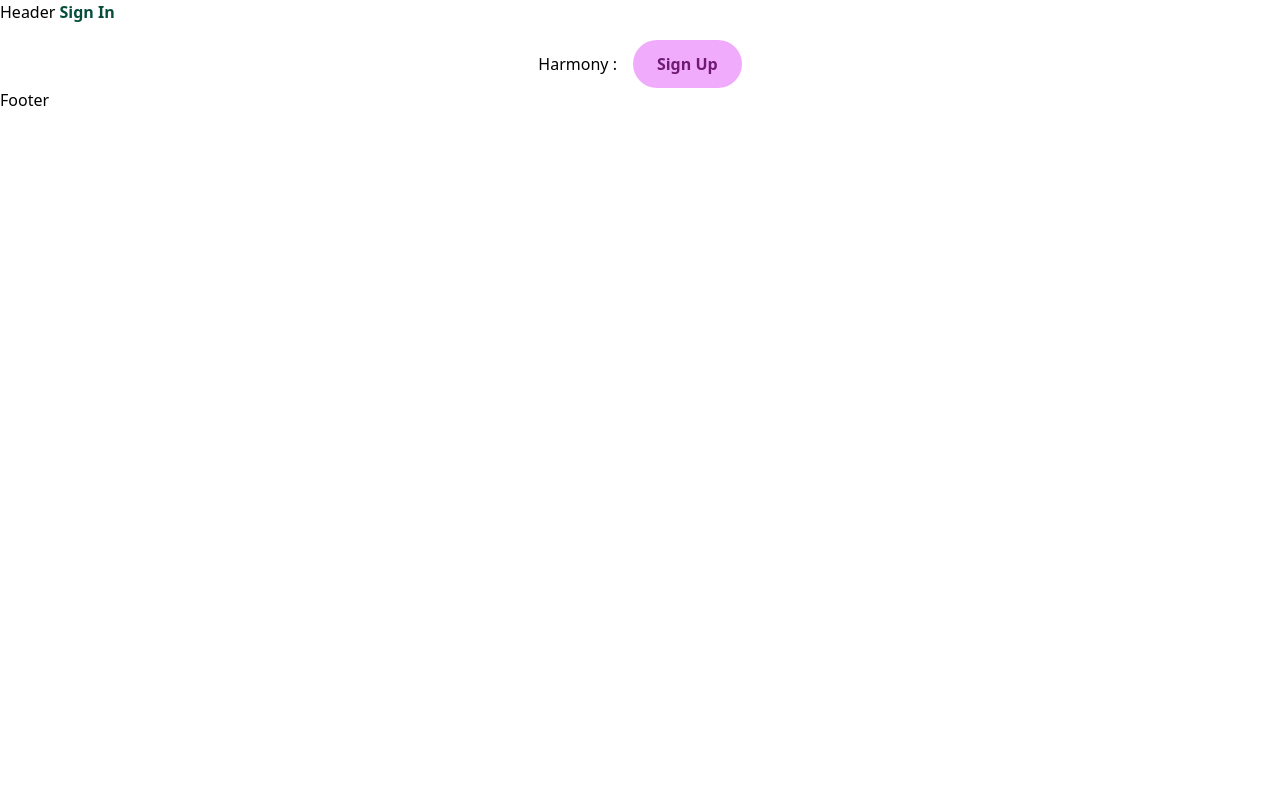
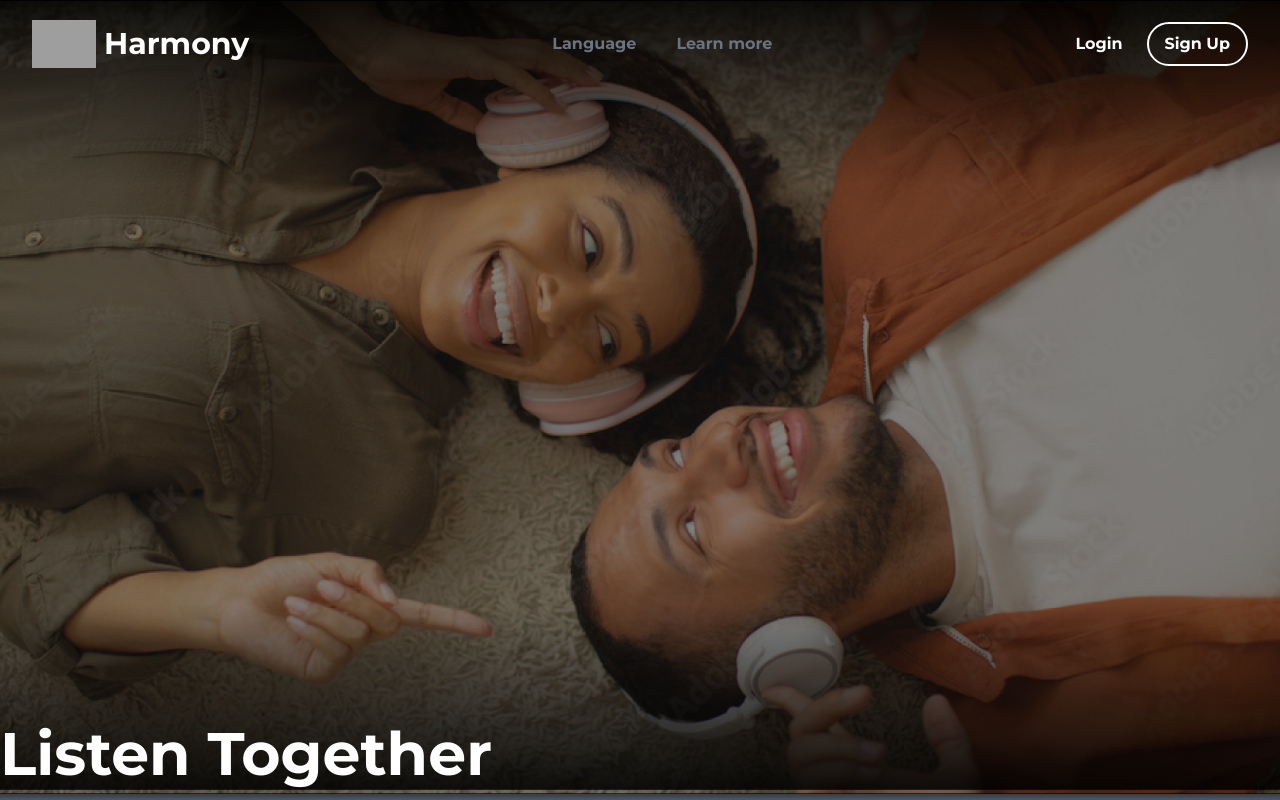
Before and after one commit to guinat/cytech-project-harmony-preing2-20232024, a PHP site: page /templates/ in a window 1280 px wide. Run offline with PHP 8.4, Linux system fonts and the light colour scheme; some libraries are stand-ins or nearby versions; grey boxes are pictures that could not be loaded.

Commit message:
Update index.php, footer.php, header.php, hero.php, sign-in.php, and sign-up.php files and tailwind.config.js

```diff
--- a/index.php
+++ b/index.php
@@ -7,12 +7,19 @@
 <head>
     <meta charset="UTF-8">
     <meta name="viewport" content="width=device-width, initial-scale=1.0">
+
+    <link rel="preconnect" href="https://fonts.googleapis.com">
+    <link rel="preconnect" href="https://fonts.gstatic.com" crossorigin>
+    <link href="https://fonts.googleapis.com/css2?family=Montserrat:ital,wght@0,100..900;1,100..900&display=swap" rel="stylesheet">
+
     <script src="https://cdn.tailwindcss.com"></script>
     <script src="tailwind.config.js"></script>
+
+    <link rel="icon" href="src/favicon.ico" type="image/x-icon">
     <title>Harmony</title>
 </head>
 
-<body>
+<body class="bg-[url('/assets/components/hero/bg-hero.png')] bg-cover bg-center bg-no-repeat bg-fixed font-montserrat bg-gray-600">
     <?php require_once 'src/components/header/header.php'; ?>
     <?php require_once 'src/components/hero/hero.php'; ?>
     <?php require_once 'src/components/footer/footer.php'; ?>
--- a/src/components/footer/footer.php
+++ b/src/components/footer/footer.php
@@ -1,3 +1,5 @@
 <footer>
-    <span>Footer</span>
+    <div class="fixed bottom-0 left-0 right-0 text-white text-left py-4">
+        <p class="text-4xl md:text-6xl font-bold">Listen Together</p>
+    </div>
 </footer>
--- a/src/components/header/header.php
+++ b/src/components/header/header.php
@@ -1,9 +1,20 @@
 <header>
-    <span>Header</span>
-    <?php
-    if (isset($_SESSION['user_id'])) : ?>
-        <a href="/src/security/logout.php" class="font-bold text-fuchsia-900">Log Out</a>
-    <?php else : ?>
-        <a href="/src/pages/sign-in.php" class="font-bold text-emerald-900">Sign In</a>
-    <?php endif; ?>
+    <div class="flex justify-between items-center px-4 py-3 md:px-6 md:py-4 lg:px-8 lg:py-5">
+        <div class="flex items-center">
+            <a href="/index.php">
+                <img src="/assets/logo.svg" alt="Logo" class="w-10 md:w-12 lg:w-16">
+            </a>
+            <a href="/index.php">
+                <span class="hidden md:flex text-2xl lg:text-3xl font-bold text-white ml-2">Harmony</span>
+            </a>
+        </div>
+        <div class="hidden md:flex flex-row gap-10 items-center">
+            <a href="/index.php" class="font-bold text-gray-500">Language</a>
+            <a href="/src/pages/about.php" class="font-bold text-gray-500">Learn more</a>
+        </div>
+        <div class="flex flex-row gap-6 items-center">
+            <a href="/src/pages/sign-in.php" class="font-bold text-white">Login</a>
+            <a href="/src/pages/sign-up.php" class="font-bold text-white px-4 py-2 rounded-full border-[2px] border-white">Sign Up</a>
+        </div>
+    </div>
 </header>
--- a/src/components/hero/hero.php
+++ b/src/components/hero/hero.php
@@ -1,6 +1,3 @@
 <section class="container mx-auto mt-4">
-    <div class="flex justify-center items-center gap-4">
-        <span>Harmony : </span>
-        <a href="/src/pages/sign-up.php" class="bg-fuchsia-300 rounded-full text-fuchsia-900 text-base font-semibold py-3 px-6">Sign Up</a>
-    </div>
+
 </section>
--- a/tailwind.config.js
+++ b/tailwind.config.js
@@ -1,6 +1,12 @@
 tailwind.config = {
 	theme: {
 		extend: {
+			fontFamily: {
+				montserrat: ["Montserrat", "sans-serif"],
+			},
+			backgroundImage: {
+				hero: "url('assets/components/hero/bg-hero.png)",
+			},
 			colors: {
 				primary: "",
 			},
```
Also changed, not shown: src/pages/sign-in.php (+8 -4 lines), src/pages/sign-up.php (+8 -4 lines), assets/components/hero/bg-hero.png (added), assets/logo.svg (added), src/favicon.ico (added).
